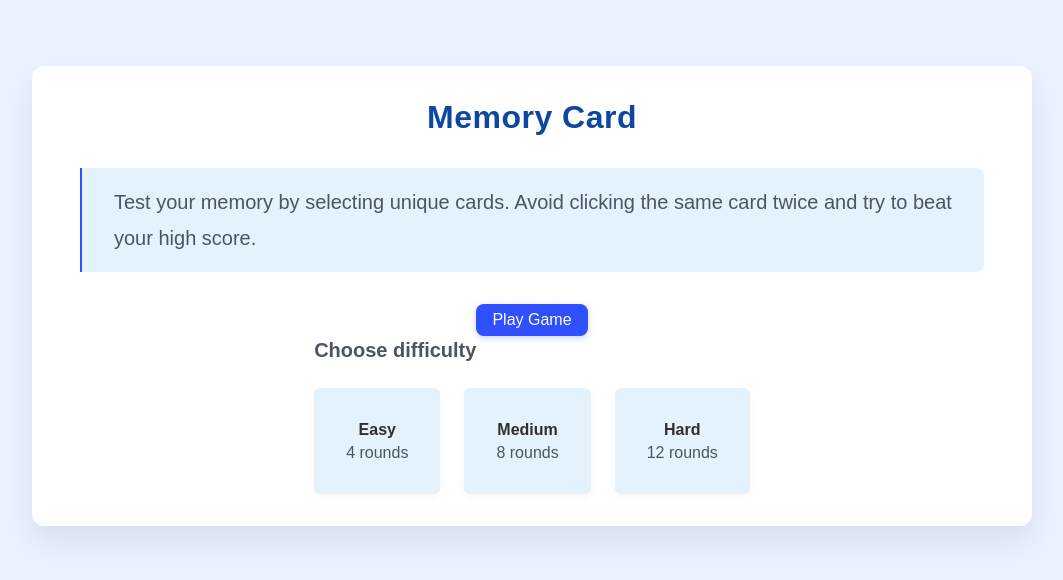
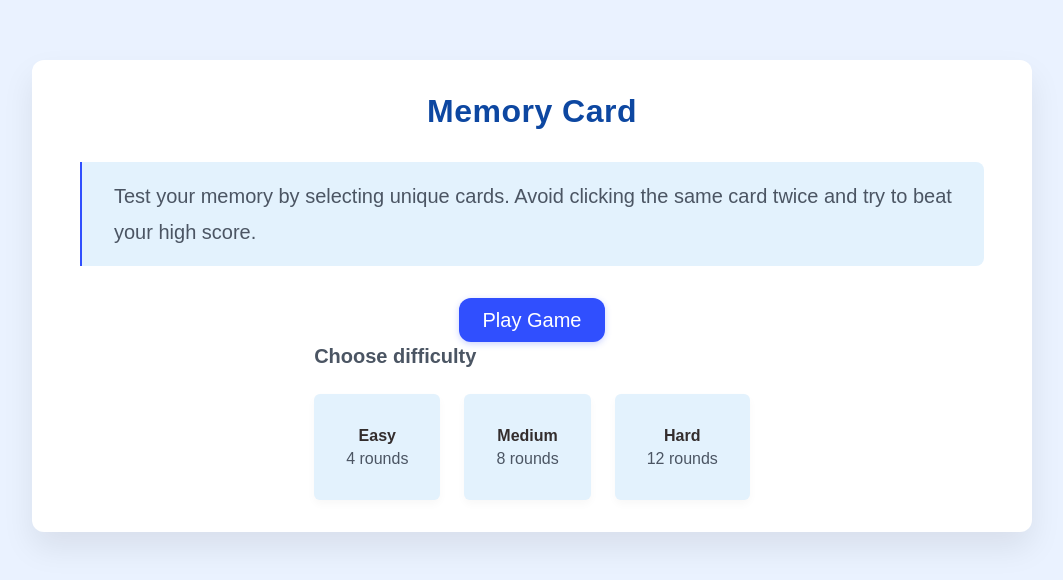
Before and after one commit to catalinbroinas/memory-card, a React (Vite) app: page / in a window 1280 px wide. Shown: the part 104-684 px from the top of the page, without its empty margins (108-1171 px from the left). Built offline with nearby package versions, Linux system fonts and the light colour scheme.

Commit message:
style(GameInfo): add btn-lg class to Play button

```diff
--- a/src/react/components/features/Game/StartScreen/GameInfo.jsx
+++ b/src/react/components/features/Game/StartScreen/GameInfo.jsx
@@ -7,7 +7,7 @@ function GameInfo() {
         Avoid clicking the same card twice and try to beat your high score.
       </p>
 
-      <button className="btn-primary">Play Game</button>
+      <button className="btn-primary btn-lg">Play Game</button>
     </div>
   );
 }
```
